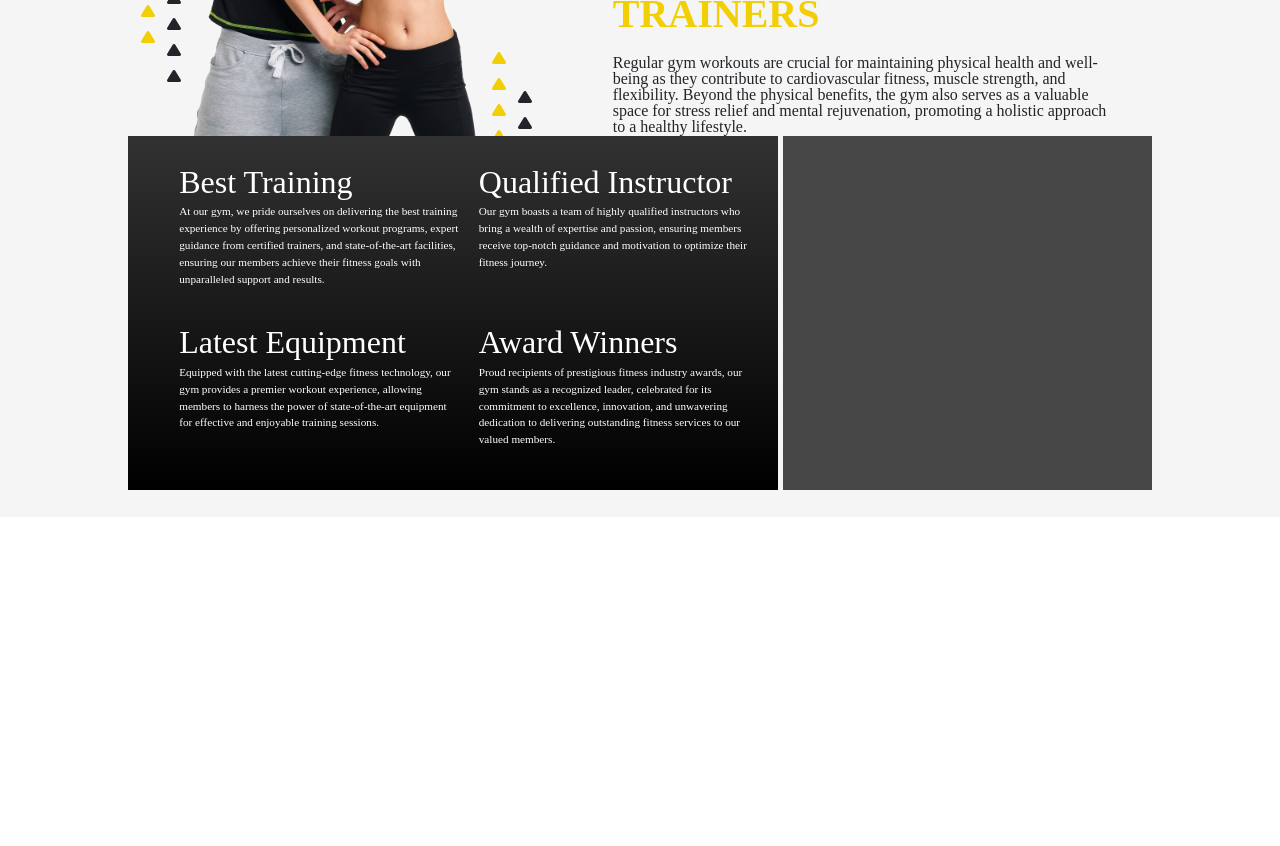
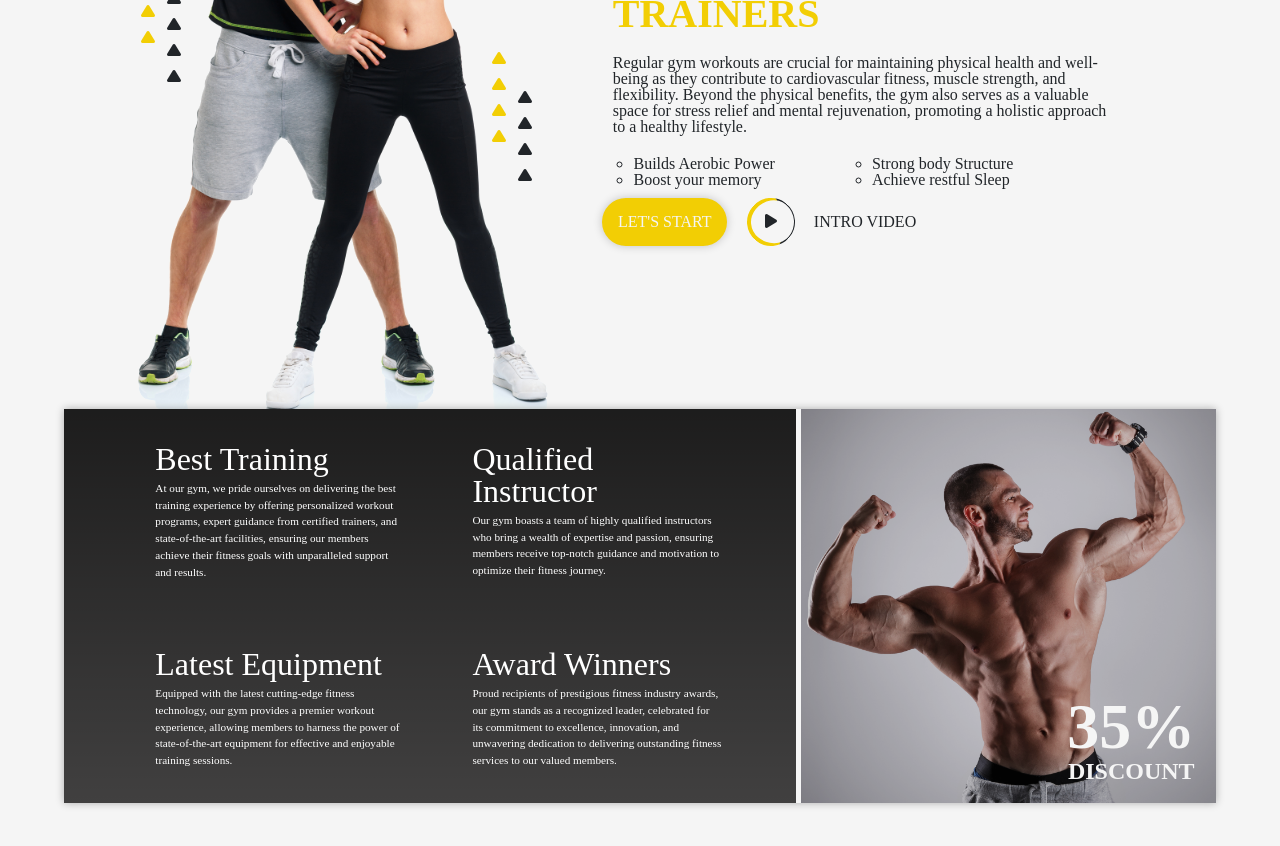
Before and after one commit to JuanMartinez503/fitness-page-design, a React (Vite) app: page / in a window 1280 px wide. Shown: the part 1320-2166 px from the top of the page. Before the commit the page ends 1837 px from the top, so only its background shows below. Built offline with nearby package versions, Linux system fonts and the light colour scheme.

Commit message:
finished the trainer section

```diff
--- a/src/App.css
+++ b/src/App.css
@@ -247,10 +247,11 @@ nav {
 }
 .discount-offer{
 display: flex;
-gap: 1%;
-position: absolute;
-width: 80%;
 
+
+width: 100%;
+transform: translateY(-4rem);
+box-shadow: 0 0 8px rgba(0,0,0,.3);
 background-color: rgb(72, 71, 71);
 bottom: 3%;
 left: 10%;
@@ -259,22 +260,25 @@ z-index: 10;
 }
 .offer-equipment{
   color:white;
-  background: linear-gradient(to bottom,rgba(0,0,0,.3), rgba(0,0,0.1));
+  background: linear-gradient(to bottom,rgba(0,0,0,.6), rgba(0,0,0,.1));
   padding-left: 5%;
   width: 64%;
-  margin-right: 2% ;
+
   display: flex;
   border-right: #f5f5f5 5px solid;
   flex-wrap: wrap;
-  padding-bottom: 5%;
-  gap: 3%;
+
+
 }
 .other-equipment {
   width: 47%;
-  padding-top: 5%;
+  padding:5%;
 }
-.percentage-pictures {
-  width: 34%;
+.percentage-picture{
+  width: 36% !important;
+  position: relative;
+  z-index: 1;
+
 
 
 }
@@ -287,3 +291,28 @@ z-index: 10;
   font-size: .7rem;
   line-height: 1.5;
 }
+.percentage-picture::before {
+  content: '';
+  top: 0;
+  left: 0;
+  width: 100%;
+  height: 100%;
+  background-color: rgba(0,0,0,.2);
+  z-index: -1;
+  position: absolute;
+}
+.percentage-picture div{
+  position: absolute;
+  right: 5%;
+  bottom: 5%;
+  color: #f5f5f5;
+  text-align: center;
+  font-weight: 700;
+
+}
+.percentage-picture span {
+  font-size: 4rem;
+}
+.percentage-picture p {
+  font-size: 1.5rem;
+}
--- a/src/components/Trainers.tsx
+++ b/src/components/Trainers.tsx
@@ -1,5 +1,12 @@
 import manAndWoman from "../images/man-and-woman.jpg";
+import discountMan from '../images/discount.jpg'
 export default function Trainers() {
+    const discountBackgroundDiv:React.CSSProperties = {
+        backgroundImage: `url(${discountMan})`,
+        backgroundPosition:'center',
+        backgroundSize:'cover'
+    }
+
   return (
     <div className="trainer-content">
       <div className="man-and-woman">
@@ -57,7 +64,7 @@ export default function Trainers() {
           </div>
         </div>
       </div>
-      <div className="discount-offer ">
+      <div className="discount-offer  ">
         <div className="offer-equipment ">
           <div className="other-equipment">
             <h2>Best Training</h2>
@@ -97,7 +104,12 @@ export default function Trainers() {
             </p>
           </div>
         </div>
-        <div className="percentage-picture"></div>
+        <div className="percentage-picture" style={discountBackgroundDiv}>
+            <div>
+                <span>35%</span>
+                <p>DISCOUNT</p>
+            </div>
+        </div>
       </div>
     </div>
   );
```
Also changed, not shown: src/images/discount.jpg (added).
